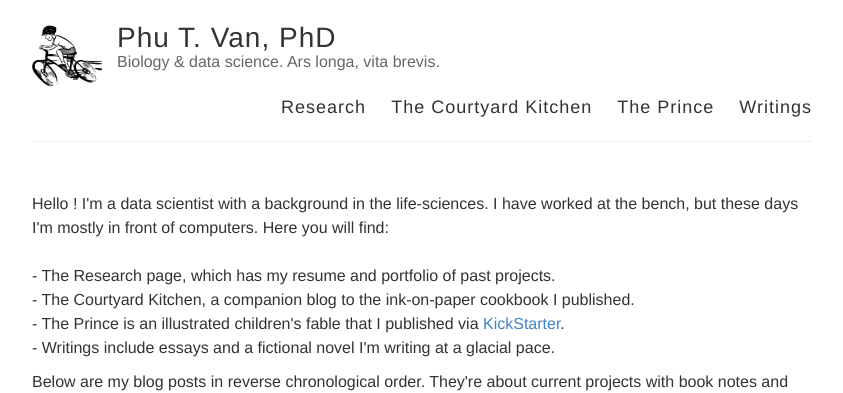
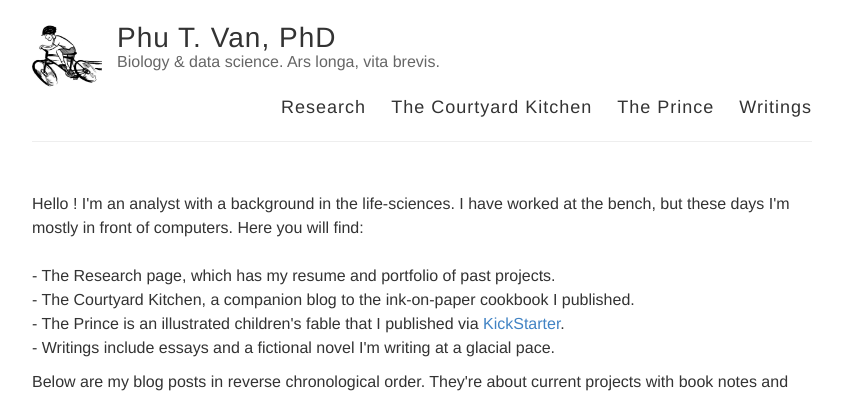
Before and after one commit to ptvan/ptvan.github.io, a Jekyll site: the page built from index.html, in a window 1280 px wide and 900 px high. Shown: the top 393 px of the window, without its empty margins (218-1061 px from the left). Built offline with Jekyll 4.4.1, drawn with Linux system fonts in a browser that asks for light colours.

Commit message:
minor tweaks

```diff
--- a/index.html
+++ b/index.html
@@ -2,7 +2,7 @@
 layout: default
 ---
 
-Hello ! I'm a data scientist with a background in the life-sciences. I have worked at the bench, but these days I'm mostly in front of computers. Here you will find:
+Hello ! I'm an analyst with a background in the life-sciences. I have worked at the bench, but these days I'm mostly in front of computers. Here you will find:
 <br>
 <br>- The Research page, which has my resume and portfolio of past projects.
 <br>- The Courtyard Kitchen, a companion blog to the ink-on-paper cookbook I published.
```
Also changed, not shown: research.md (+1 -1 lines).
